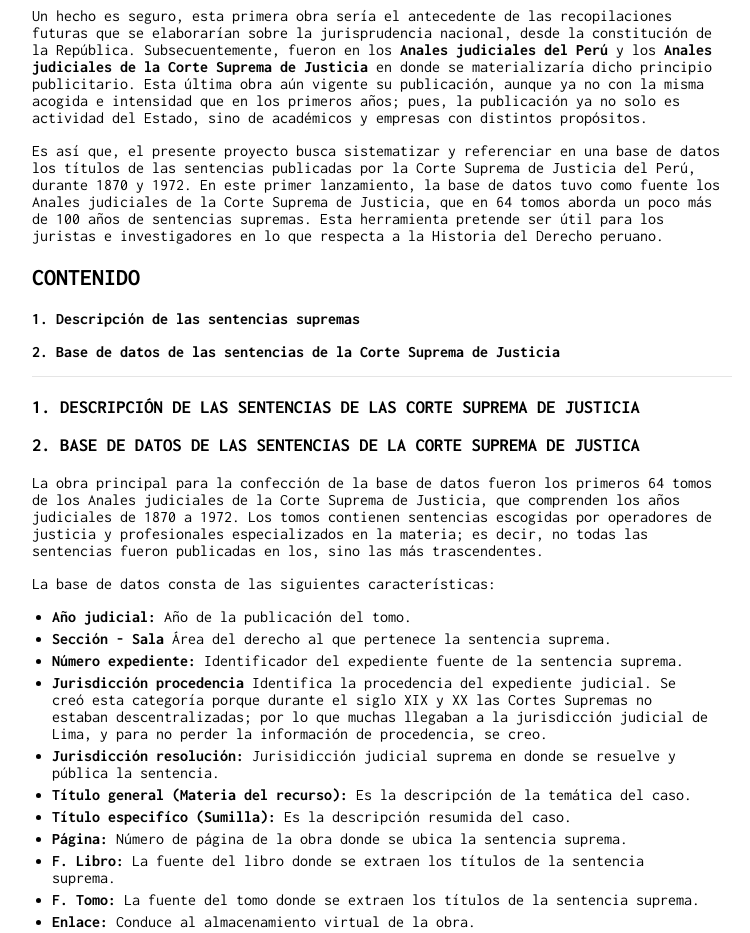
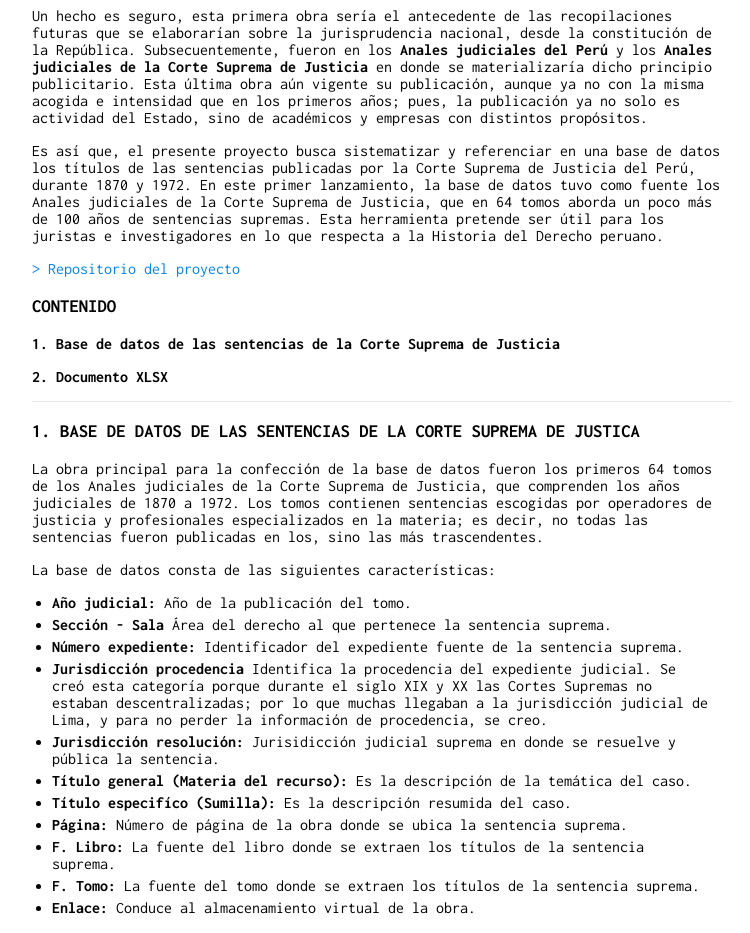
Before and after one commit to actio1680/actio1680.github.io, a Jekyll site: the page built from proyecto3/presentacion3.md, in a window 1280 px wide and 1400 px high, scrolled down 518 px. Shown: the top 933 px of the window, without its empty margins (258-1008 px from the left). Built offline with Jekyll 4.4.1, drawn with Linux system fonts in a browser that asks for light colours; our own code applies the rules of GitHub Pages for plain Markdown files; some of the changed text lies outside the part shown.

Commit message:
Update presentacion3.md

```diff
--- a/proyecto3/presentacion3.md
+++ b/proyecto3/presentacion3.md
@@ -13,18 +13,16 @@
 
 Es así que, el presente proyecto busca sistematizar y referenciar en una base de datos los títulos de las sentencias publicadas por la Corte Suprema de Justicia del Perú, durante 1870 y 1972. En este primer lanzamiento, la base de datos tuvo como fuente los Anales judiciales de la Corte Suprema de Justicia, que en 64 tomos aborda un poco más de 100 años de sentencias supremas. Esta herramienta pretende ser útil para los juristas e investigadores en lo que respecta a la Historia del Derecho peruano.
 
+[> Repositorio del proyecto](https://github.com/actio1680/Cuerpos-legales-Peru/tree/main/Sentencias-supremas)
 
-## CONTENIDO
-**1. Descripción de las sentencias supremas**
+### CONTENIDO
+**1. Base de datos de las sentencias de la Corte Suprema de Justicia**
 
-**2. Base de datos de las sentencias de la Corte Suprema de Justicia**
+**2. Documento XLSX**
 
 ---
 
-### 1. DESCRIPCIÓN DE LAS SENTENCIAS DE LAS CORTE SUPREMA DE JUSTICIA
-
-
-### 2. BASE DE DATOS DE LAS SENTENCIAS DE LA CORTE SUPREMA DE JUSTICA
+### 1. BASE DE DATOS DE LAS SENTENCIAS DE LA CORTE SUPREMA DE JUSTICA
 La obra principal para la confección de la base de datos fueron los primeros 64 tomos de los Anales judiciales de la Corte Suprema de Justicia, que comprenden los años judiciales de 1870 a 1972. Los tomos contienen sentencias escogidas por operadores de justicia y profesionales especializados en la materia; es decir, no todas las sentencias fueron publicadas en los, sino las más trascendentes.
 
 La base de datos consta de las siguientes características:
@@ -41,7 +39,6 @@
  - **F. Tomo:** La fuente del tomo donde se extraen los títulos de la sentencia suprema.
  - **Enlace:** Conduce al almacenamiento virtual de la obra.
 
-No todo el contenido esta volcado en el archivo, puesto que, aún se estan extrayendo los datos. Los datos secundarios, así que no afectan a la base de datos en general, sino que la complementan. Las categorías ejes fundamentales son el **Título general** y el **Título especifíco** porque según los modos de organizar las sentencias en cada período histórico ha sido distinta; así por ejemplo, mientras en la actualidad prima el código, antaño era o bien la sumilla o la materia. El archivo actualizado que tienenes de formato XLSX.
 
 Respecto al contenido, se pinto de un color especifico y colocó un símbolo según la descripción siguiente:
 - Negro: Sin información en el documento. Símbolo ( --- ).
@@ -49,12 +46,16 @@
 - Rojo: Creado por nosotros con base en las sentencias supremas para ayudar al lector de la base de datos.
 
 
+### 2. DOCUMENTO XLSX
+
+
 |DOCUMENTO||
 | --- | --- |
-|Base de datos de las sentencias de la Corte Suprema de Justicia del Perú 1870-1972|![XLSX](https://user-images.githubusercontent.com/54146735/206073555-56ca38e9-4261-49ca-867b-b13bd8ad9fc2.png)|
+|Base de datos de las sentencias de la Corte Suprema de Justicia del Perú 1870-1972|![XLSX](https://user-images.githubusercontent.com/54146735/212601491-cc32e2e9-6c30-4a8e-9933-9e39824e60d7.png)|
 ||[Descargar XLSX](https://github.com/actio1680/Cuerpos-legales-Peru/tree/main/Sentencias-supremas/BD-AJCS-XX-XXI)|
 
 
+No todo el contenido esta volcado en el archivo, puesto que, aún se estan extrayendo los datos. Los datos secundarios, así que no afectan a la base de datos en general, sino que la complementan. Las categorías ejes fundamentales son el **Título general** y el **Título especifíco** porque según los modos de organizar las sentencias en cada período histórico ha sido distinta; así por ejemplo, mientras en la actualidad prima el código, antaño era o bien la sumilla o la materia. El archivo actualizado que tienenes de formato XLSX.
 
 
 <div align="right">
```
